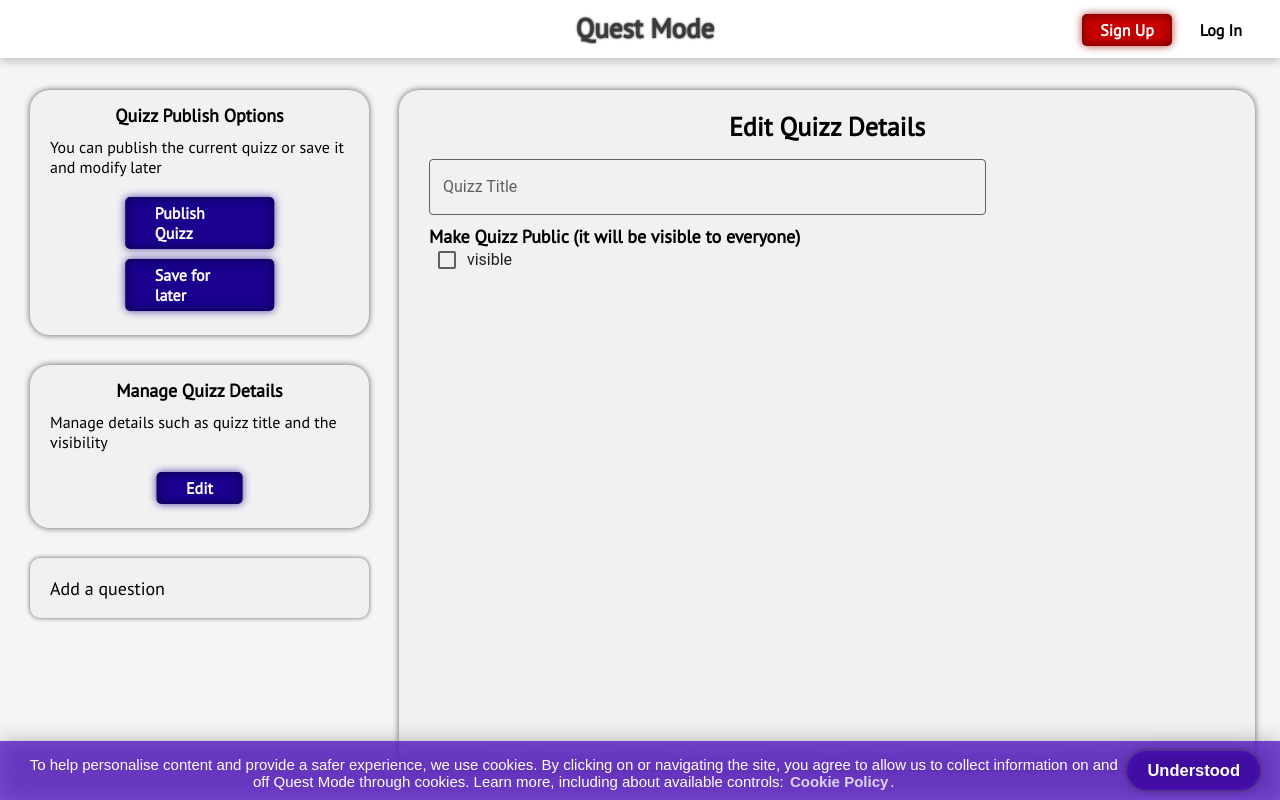
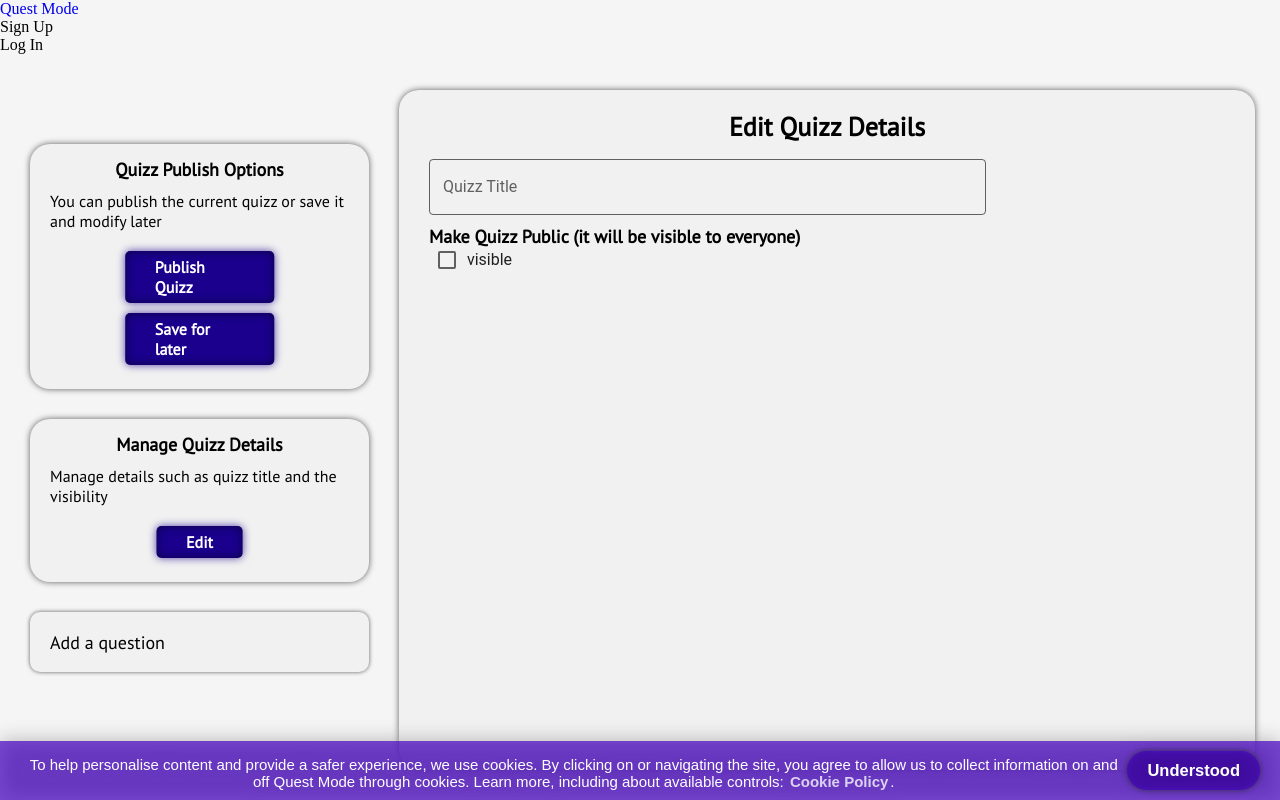
Before and after one commit to almt-uk/questmode-whtml, a plain HTML site: page quizz/create.html in a window 1280 px wide. Drawn offline with nearby package versions, Linux system fonts and the light colour scheme.

Commit message:
Update create.html

```diff
--- a/quizz/create.html
+++ b/quizz/create.html
@@ -51,111 +51,6 @@
             -moz-box-sizing: border-box;
             -webkit-box-sizing: border-box;
             box-sizing: border-box;
-        }
-
-        /* Toolbar Elements Style */
-        .toolbarHolder {
-            background-color: #ffffff;
-            width: 100%;
-            height: 58px;
-            top: 0;
-            position: fixed;
-            z-index: 11;
-        }
-        .toolbarShadow {
-            box-shadow: 0 0px 0px 0 rgba(0, 0, 0, 0.671),
-                0 4px 8px 0 rgba(0, 0, 0, 0.19);
-        }
-        .toolbarContent {
-            display: inline-block;
-            height: 42px;
-            margin-top: 8px;
-            margin-left: 50%;
-            transform: translate(-50%, 0%);
-        }
-        .titleToolbar {
-            float: left;
-            color: #3b3b3b;
-            text-align: center;
-            font-weight: 900;
-            font-size: 27px;
-            font-family: 'PT Sans';
-            padding-left: 10px;
-            padding-top: 3px;
-            -webkit-filter: drop-shadow(0px 0px 1px rgba(0,0,0,0.5));
-            filter: drop-shadow(0px 0px 1px #222);
-        }
-        .titleToolbar:hover {
-            color: #000000;
-            -webkit-filter: drop-shadow(0px 0px 4px rgba(0,0,0,0.5));
-            filter: drop-shadow(0px 0px 4px #000000);
-            cursor: pointer;
-        }
-
-        /* Toolbar User Session Style */
-        .toolbarUserSessionHolder {
-            float: right;
-            width: fit-content;
-            height: 38px;
-            padding: 10px;
-            padding-right: 20px;
-        }
-        .toolbarUserSessionLogIn {
-            float: left;
-            margin-left: 10px;
-            margin-top: 4px;
-            padding-top: 6px;
-            margin-bottom: 4px;
-            padding-bottom: 6px;
-            font-weight: 900;
-            font-size: 16px;
-            padding-left: 18px;
-            padding-right: 18px;
-            font-family: 'PT Sans';
-            color: rgb(0, 0, 0);
-            background-color: #ffffff;
-            border-radius: 5px;
-        }
-        .toolbarUserSessionLogIn:hover {
-            transform: scale(0.9);
-            background-color: #ececec;
-            -moz-box-shadow: inset 0 0 10px #000000;
-            -webkit-box-shadow: inset 0 0 10px #000000;
-            box-shadow: inset 0 0 10px #000000;
-            -webkit-filter: drop-shadow(0px 0px 3px rgba(81, 255, 0, 0.5));
-            filter: drop-shadow(0px 0px 3px rgb(118, 255, 63));
-            cursor: pointer;
-        }
-        .toolbarUserSessionSignUp {
-            float: left;
-            margin-left: 10px;
-            margin-top: 4px;
-            padding-top: 6px;
-            margin-bottom: 4px;
-            padding-bottom: 6px;
-            font-weight: 900;
-            font-size: 16px;
-            padding-left: 18px;
-            padding-right: 18px;
-            font-family: 'PT Sans';
-            color: rgb(255, 255, 255);
-            background-color: #c50000;
-            -webkit-filter: drop-shadow(0px 0px 4px #8d0000c0);
-            filter: drop-shadow(0px 0px 4px #8d0000be);
-            -moz-box-shadow: inset 0 0 10px #00000083;
-            -webkit-box-shadow: inset 0 0 10px #00000083;
-            box-shadow: inset 0 0 10px #00000083;
-            border-radius: 5px;
-        }
-        .toolbarUserSessionSignUp:hover {
-            transform: scale(0.9);
-            background-color: #ff1d1d;
-            -moz-box-shadow: inset 0 0 10px #000000;
-            -webkit-box-shadow: inset 0 0 10px #000000;
-            box-shadow: inset 0 0 10px #000000;
-            -webkit-filter: drop-shadow(0px 0px 3px rgba(255, 40, 40, 0.5));
-            filter: drop-shadow(0px 0px 3px rgb(255, 88, 88));
-            cursor: pointer;
         }
 
         /* Website Content Holder */
```
